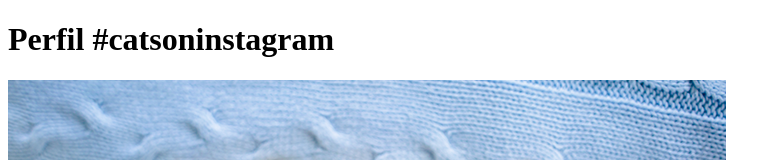
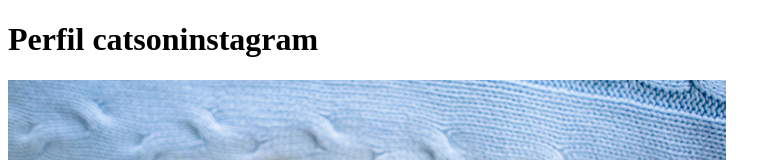
Before and after one commit to Xistulino/Bootcamp-Womakerscode, a plain HTML site: page modulo-1/index.html in a window 1280 px wide. Shown: the top 160 px of the page, without its empty margins (0-781 px from the left). Drawn offline with Linux system fonts and the light colour scheme; files whose address does not match are found by name.

Commit message:
nova pasta

```diff
--- a/modulo-1/index.html
+++ b/modulo-1/index.html
@@ -5,7 +5,7 @@
 <meta charset="utf-8">
 </head>
 <body>
-    <h1>Perfil #catsoninstagram</h1>
+    <h1>Perfil catsoninstagram</h1>
     <img src="C:\Users\Usuario\Documents\curso-python\imagens\gateirosdeprimeiraviagem.png"/>
 </body>
 </html
```
Also changed, not shown: 1 other file.
